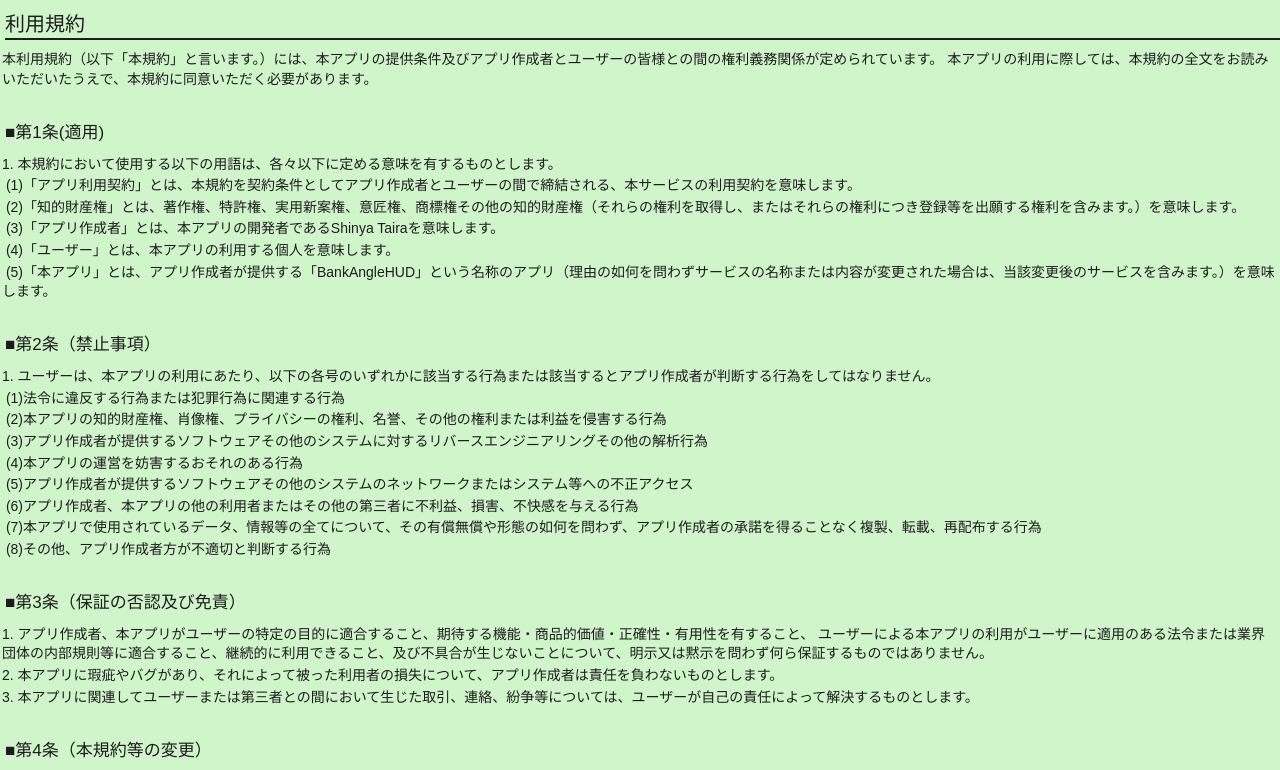
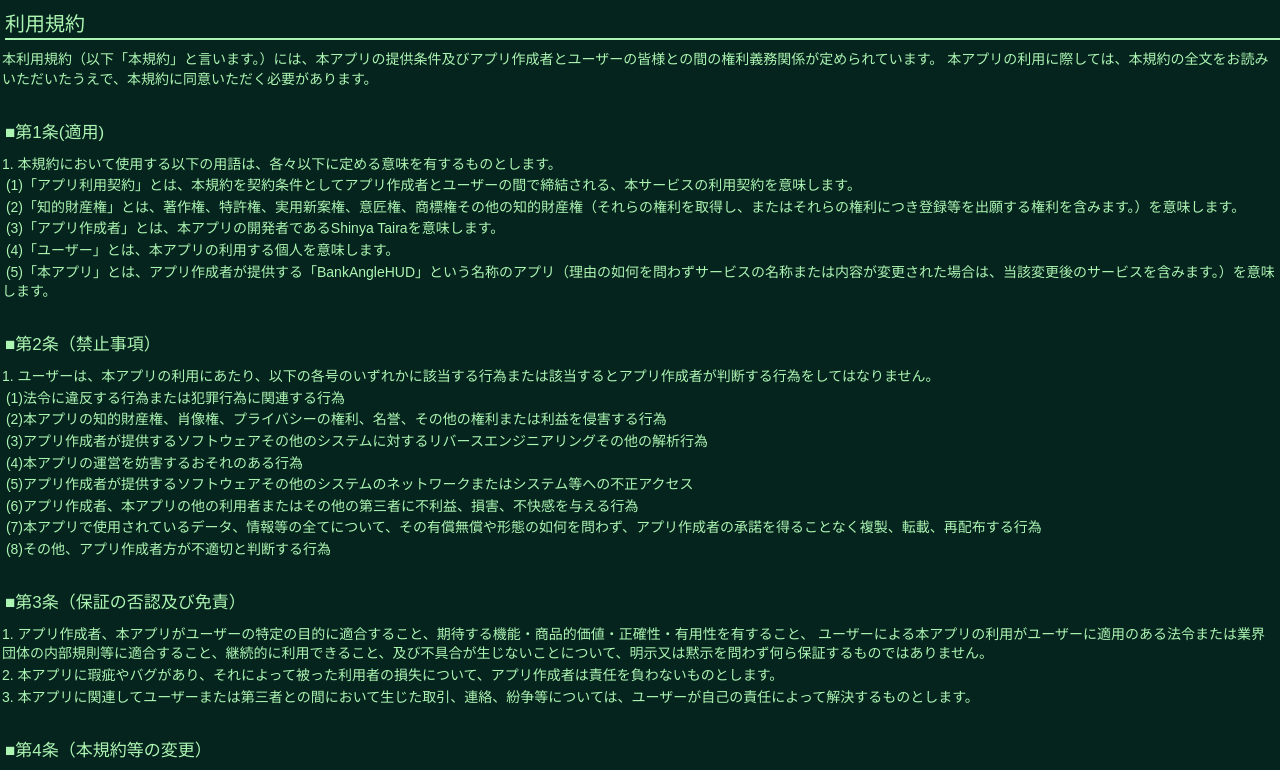
Before and after one commit to midnight-flat/BankAngleHUD, a plain HTML site: page terms-and-privacy-policy-test.html in a window 1280 px wide. Shown: the top 770 px of the page. Drawn offline with Linux system fonts and the light colour scheme.

Commit message:
test file change color

```diff
--- a/terms-and-privacy-policy-test.html
+++ b/terms-and-privacy-policy-test.html
@@ -9,7 +9,7 @@
       ------------------------------------- */
 
       body {
-        background-color:  rgb(208, 245, 203);
+        background-color:  #04241D;
         font-family: sans-serif;
         -webkit-font-smoothing: antialiased;
         font-size: 14px;
@@ -23,14 +23,14 @@
           BODY & CONTAINER
       ------------------------------------- */
       .body {
-        background-color:  rgb(208, 245, 203)
+        background-color: #04241D;
         width: 100%;
       }
       /* -------------------------------------
           TYPOGRAPHY
       ------------------------------------- */
       h1,h2,h3,h4 {
-        color:  #1d1d1d;
+        color:  hsl(125, 78%, 82%);
         font-family: sans-serif;
         font-weight: 400;
         line-height: 1.4;
@@ -43,7 +43,7 @@
         font-size: 20px;
         font-weight: 300;
         text-transform: capitalize;
-        border-bottom: solid 2px #1d1d1d;
+        border-bottom: solid 2px hsl(125, 78%, 82%);
       }
       h2 {
         font-size: 17px;
@@ -51,7 +51,7 @@
         text-transform: capitalize;
       }
       p,ul,ol {
-        color: #1d1d1d;
+        color: hsl(125, 78%, 82%);
         font-family: sans-serif;
         font-size: 14px;
         font-weight: normal;
```
